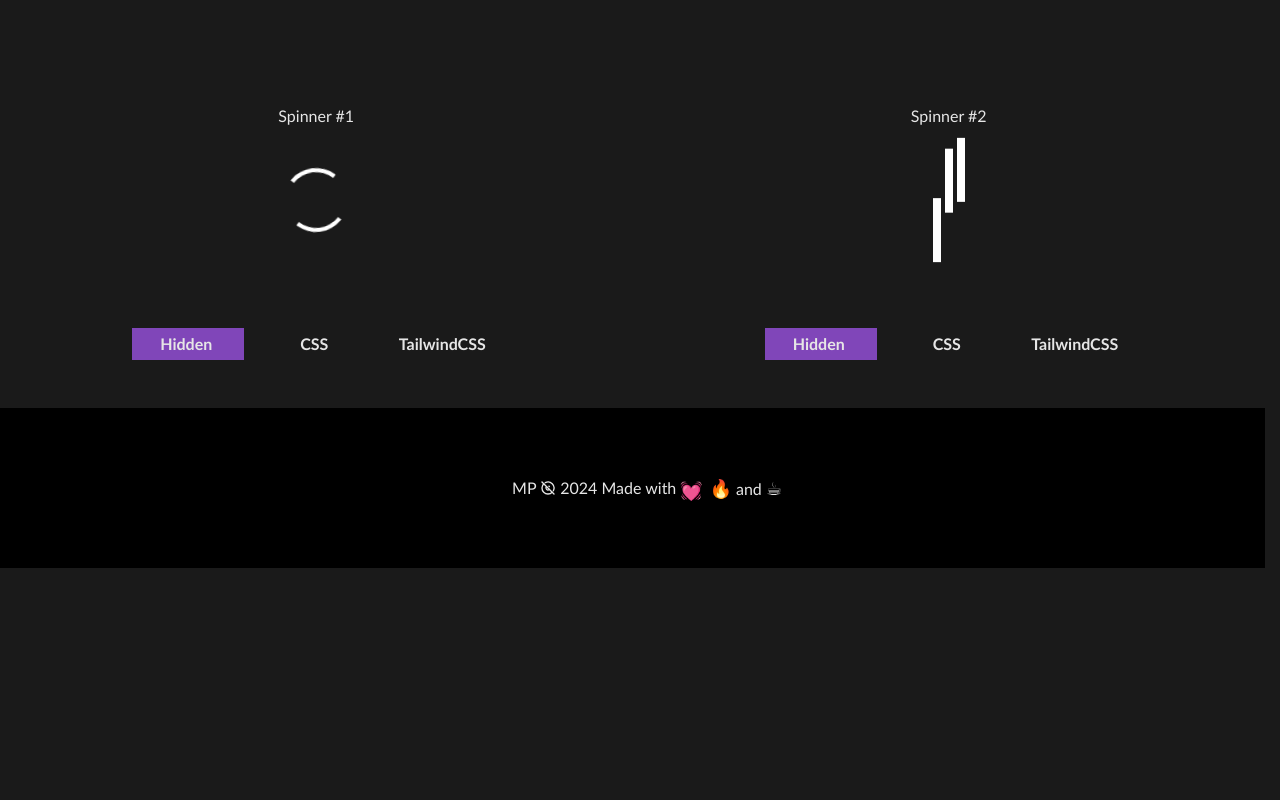
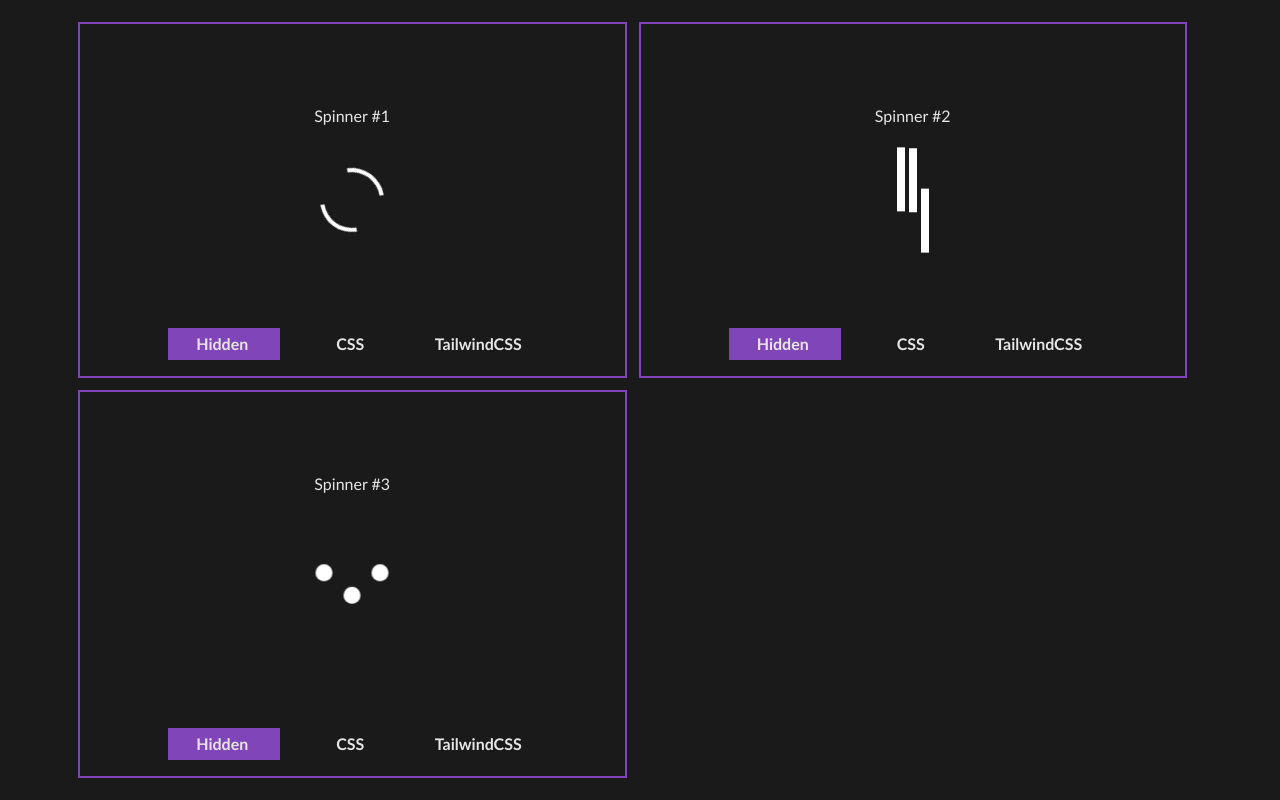
Before and after one commit to michalpaprocki/portfolio, a Next.js app: page /snippets/css/spinners in a window 1280 px wide. Shown: the part 260-1060 px from the top of the page. Before the commit the page ends 828 px from the top, so only its background shows below. Built offline with nearby package versions, Linux system fonts and the light colour scheme.

Commit message:
content: added spinner#3

```diff
--- a/app/snippets/css/spinners/page.tsx
+++ b/app/snippets/css/spinners/page.tsx
@@ -1,10 +1,10 @@
 import Snippet from "@/app/components/Snippet";
 import Tabs from "@/app/components/Tabs";
 import fs from "fs";
-
 const page = () => {
   const documentStyle1 = fs.readFileSync("styles/spinner1.module.css", "utf-8");
   const documentStyle2 = fs.readFileSync("styles/spinner2.module.css", "utf-8");
+  const documentStyle3 = fs.readFileSync("styles/spinner3.module.css", "utf-8");
 
   return (
     <div className="flex flex-col gap-2 py-8">
@@ -12,8 +12,8 @@ const page = () => {
       <div className="flex flex-col items-center pb-10">
         <p className="w-80p">Animated spinners for loading states.</p>
       </div>
-      <div className="grid grid-cols-1 lg:grid-cols-2">
-        <div>
+      <div className="grid gap-4 grid-cols-1 lg:grid-cols-2 md:px-20 px-4">
+        <div className="ring-2 ring-violet hover:bg-gradient-to-br from-violet-a40 dark:from-violet-a80 to dark:via-violet-dark-a80 transition">
           <div className="flex flex-col items-center justify-center py-20">
             <h2 className="pb-10">Spinner #1</h2>
 
@@ -48,7 +48,7 @@ const page = () => {
             ]}
           />
         </div>
-        <div>
+        <div className="ring-2 ring-violet hover:bg-gradient-to-br from-violet-a40 dark:from-violet-a80 to dark:via-violet-dark-a80 transition">
           <div className="flex flex-col items-center justify-center py-20">
             <h2 className="pb-10">Spinner #2</h2>
             <div className={`flex h-16 w-8 justify-between`}>
@@ -135,6 +135,89 @@ const page = () => {
             ]}
           />
         </div>
+        <div className="ring-2 ring-violet hover:bg-gradient-to-br from-violet-a40 dark:from-violet-a80 to dark:via-violet-dark-a80 transition">
+          <div className="flex flex-col items-center justify-center py-20">
+            <h2 className="pb-10">Spinner #3</h2>
+            <div className="h-24 w-24 flex justify-evenly items-center">
+              <div className="h-4 w-4 bg-white rounded-full animate-up_and_down"></div>
+              <div className="h-4 w-4 bg-white rounded-full animate-down_and_up"></div>
+              <div className="h-4 w-4 bg-white rounded-full animate-up_and_down"></div>
+            </div>
+          </div>
+          <Tabs
+            tabs={[
+              { element: <></>, tabTitle: "Hidden" },
+              {
+                element: (
+                  <>
+                    <Snippet code={documentStyle3} language="CSS" />
+                    <Snippet
+                      code={`
+            <div className="spinner>
+              <div className="dot_odd"></div>
+              <div className="dot_even"></div>
+              <div className="dot_odd"></div>
+            </div>
+                    `}
+                      language="HTML"
+                    />
+                  </>
+                ),
+                tabTitle: "CSS",
+              },
+              {
+                tabTitle: "TailwindCSS",
+                element: (
+                  <>
+                    <Snippet
+                      language="tailwind.config.js"
+                      code={`
+        up_and_down :{
+          "0% , 100%": {
+              transform: "translateY(0%) scale(120%)",
+            },
+          "25%": {
+              transform: "translateY(100%) scale(100%)"
+          },
+          "50%": {
+              transform: "translateY(0%) scale(120%)",
+          },
+          "75%": {
+              transform: "translateY(-100%) scale(100%)",
+          },
+        },
+        down_and_up: {
+          "0% , 100%": {
+              transform: "translateY(0%) scale(120%)",
+            },
+          "25%": {
+              transform: "translateY(-100%) scale(100%)",
+          },
+          "50%": {
+              transform:" translateY(0%) scale(120%)",
+          },
+          "75%": {
+              transform: "translateY(100%) scale(100%)",
+          },
+        },
+                        `}
+                    />
+                    <Snippet
+                      language="TailwindCSS"
+                      code={`
+            <div className="h-24 w-24 flex justify-evenly items-center">
+              <div className="h-4 w-4 bg-white rounded-full animate-up_and_down"></div>
+              <div className="h-4 w-4 bg-white rounded-full animate-down_and_up"></div>
+              <div className="h-4 w-4 bg-white rounded-full animate-up_and_down"></div>
+            </div>
+                        `}
+                    />
+                  </>
+                ),
+              },
+            ]}
+          />
+        </div>
       </div>
     </div>
   );
--- /dev/null
+++ b/styles/spinner3.module.css
@@ -0,0 +1,53 @@
+.spinner {
+    height: 6rem;
+    width: 6rem;
+    display:flex;
+    justify-content: space-evenly;
+    align-items: center;
+}
+.dot_odd {
+    width: 1rem;
+    height: 1rem;
+    border-radius: 50%;
+    background: white;
+    animation: up_and_down 2s  ease infinite;
+}
+.dot_even {
+    width: 1rem;
+    height: 1rem;
+    border-radius: 50%;
+    background: white;
+    animation: down_and_up 2s ease infinite;
+}
+
+
+
+@keyframes up_and_down {
+    0% , 100% {
+        transform: translateY(0%);
+    }
+    25% {
+        transform: translateY(100%);
+    }
+    50% {
+        transform: translateY(0%);
+    }
+    75% {
+        transform: translateY(-100%);
+    }
+}
+
+@keyframes down_and_up {
+    0% , 100% {
+        transform: translateY(0%);
+    }
+    25% {
+        transform: translateY(-100%);
+    }
+    50% {
+        transform: translateY(0%);
+    }
+    75% {
+        transform: translateY(100%);
+    }
+}
--- a/tailwind.config.js
+++ b/tailwind.config.js
@@ -345,6 +345,34 @@ module.exports = {
             transform: "translateY(-50%)",
           },
         },
+        up_and_down :{
+          "0% , 100%": {
+              transform: "translateY(0%) scale(120%)",
+            },
+          "25%": {
+              transform: "translateY(100%) scale(100%)"
+          },
+          "50%": {
+              transform: "translateY(0%) scale(120%)",
+          },
+          "75%": {
+              transform: "translateY(-100%) scale(100%)",
+          },
+        },
+        down_and_up: {
+          "0% , 100%": {
+              transform: "translateY(0%) scale(120%)",
+            },
+          "25%": {
+              transform: "translateY(-100%) scale(100%)",
+          },
+          "50%": {
+              transform:" translateY(0%) scale(120%)",
+          },
+          "75%": {
+              transform: "translateY(100%) scale(100%)",
+          },
+        },
       },
       animation: {
         slide: "slide 1s cubic-bezier(.98,.12,.12,.98) infinite",
@@ -381,6 +409,8 @@ module.exports = {
           "pendulumFromCenter 1.5s cubic-bezier(0.2, 1.5, 0.2, 0.4) infinite",
         pendulumBottom:
           "pendulumFromBottom 1s cubic-bezier(0.2, 1.5, 0.2, 0.4) infinite",
+        up_and_down: "up_and_down 2s ease infinite",
+        down_and_up: "down_and_up 2s ease infinite"
       },
       minHeight: {
         reduced: ["calc(100vh - 10rem)", "calc(100dvh - 10rem)"],
```
Also changed, not shown: styles/spinner2.module.css (indentation only).
